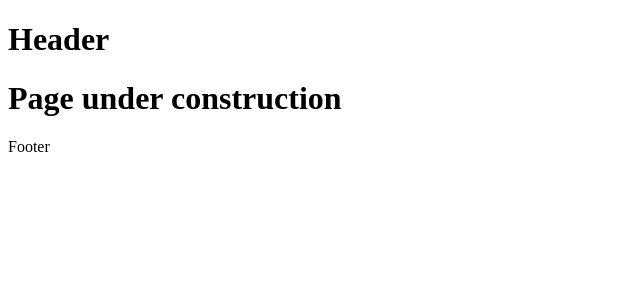
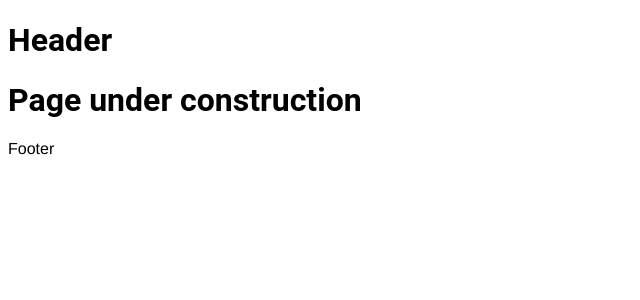
Before and after one commit to ChaosCantrip/Website, a Next.js app: page / in a window 1280 px wide. Shown: the top 300 px of the page, without its empty margins (0-640 px from the left). Built offline with nearby package versions, Linux system fonts and the light colour scheme.

Commit message:
Added default fonts

```diff
--- a/styles/fonts.css
+++ b/styles/fonts.css
@@ -0,0 +1,12 @@
+:root {
+    --header-font: 'Roboto', sans-serif;
+    --body-font: Helvetica, Arial, sans-serif;
+}
+
+h1, h2, h3, h4, h5, h6 {
+    font-family: var(--header-font);
+}
+
+p, a, li, input, textarea {
+    font-family: var(--body-font);
+}
```
